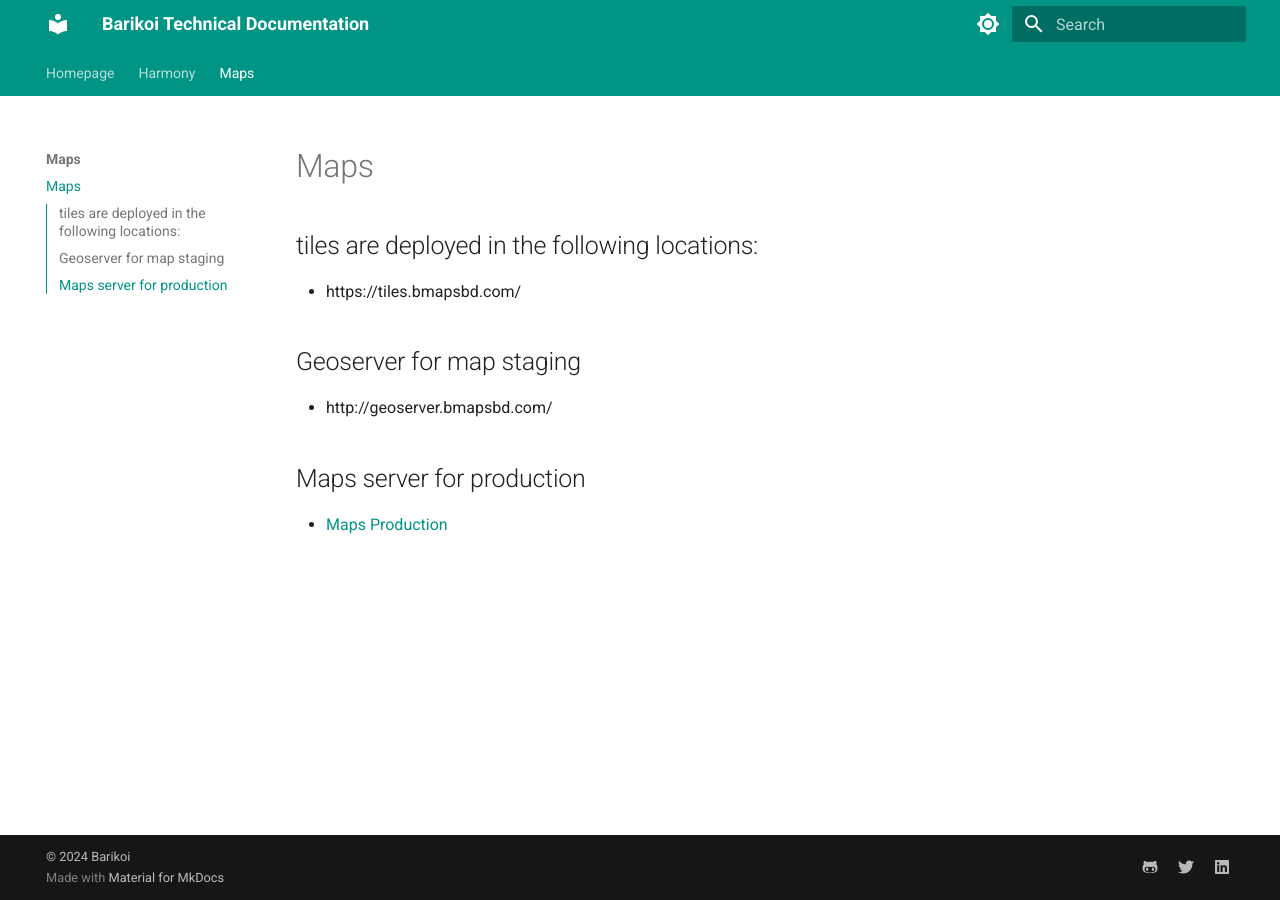
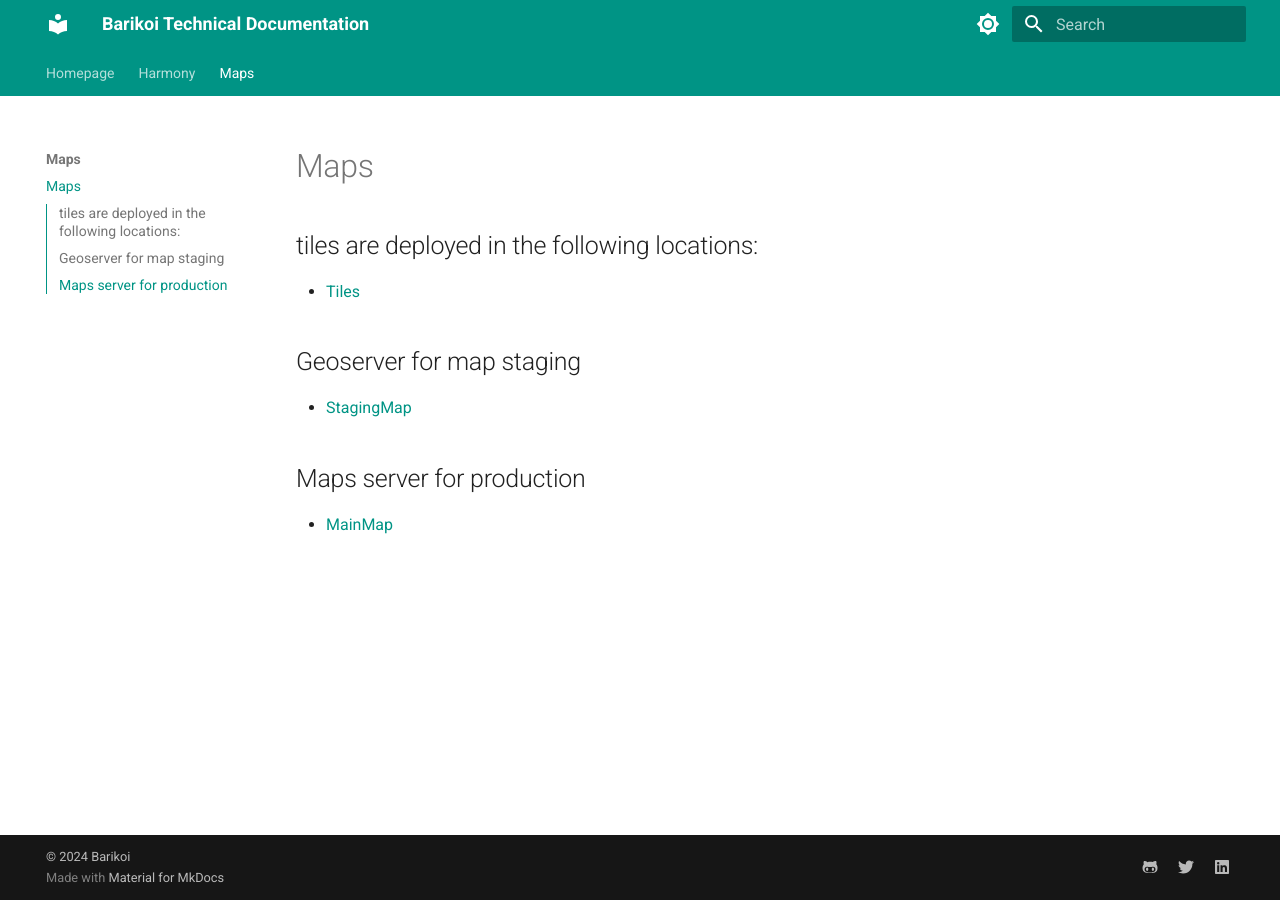
Before and after one commit to sarikamahboob/docs, an MkDocs documentation site: the page built from docs/Maps/index.md, in a window 1280 px wide. Built offline with MkDocs 1.6.1 and Material for MkDocs 9.7.7, drawn with Linux system fonts in a browser that asks for light colours.

Commit message:
fix: links fixed

```diff
--- a/docs/Maps/index.md
+++ b/docs/Maps/index.md
@@ -2,12 +2,12 @@
 
 ## tiles are deployed in the following locations:
 
-- https://tiles.bmapsbd.com/
+- [Tiles](http://tiles.bmapsbd.com/)
 
 ## Geoserver for map staging
 
-- http://geoserver.bmapsbd.com/
+- [StagingMap](http://geoserver.bmapsbd.com/)
 
 ## Maps server for production
 
-- [Maps Production](https://map.barikoi.com/)
+- [MainMap](http://geoserver.bmapsbd.com/)
```
